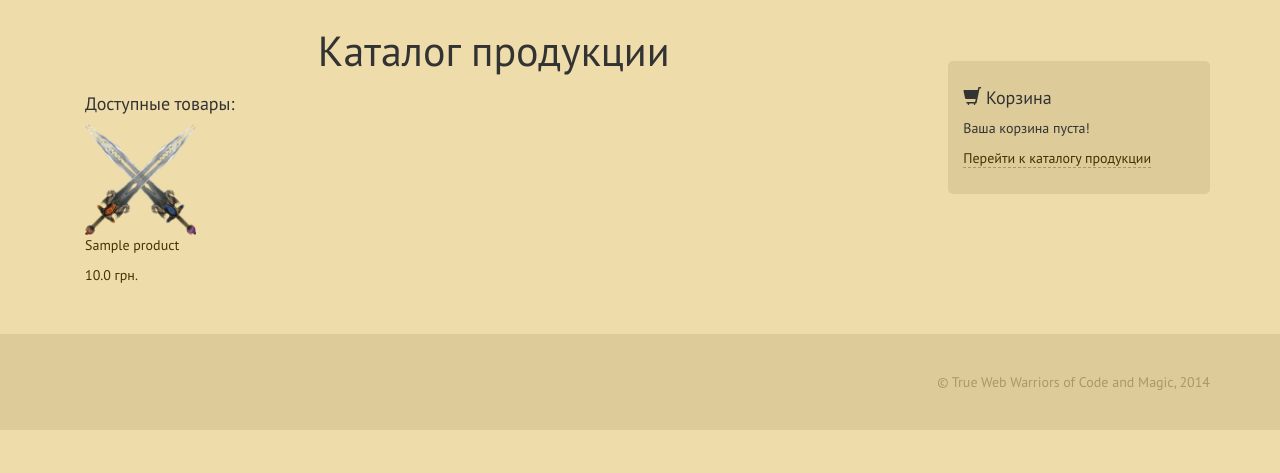
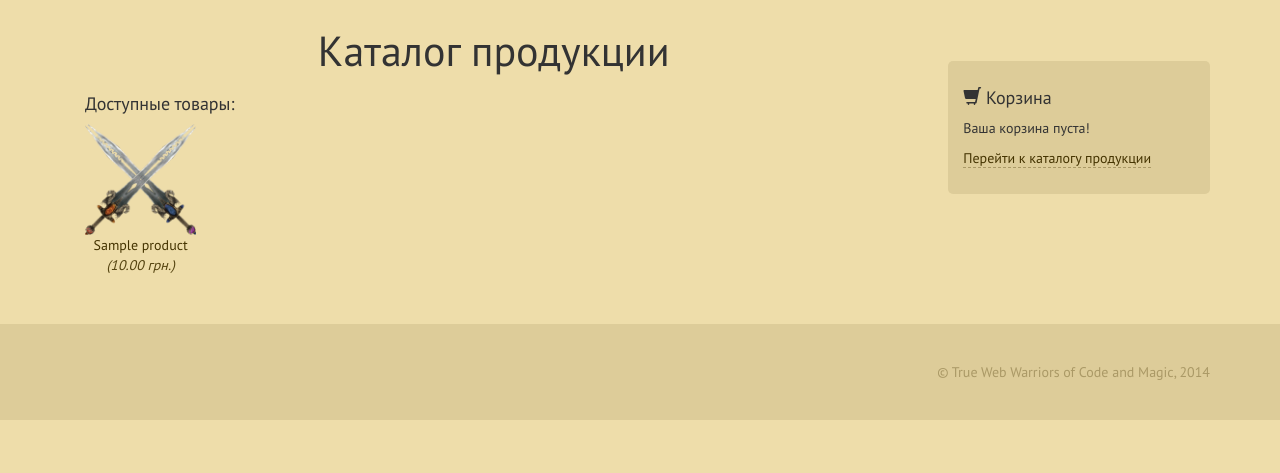
Before and after one commit to aqrln/daedrashop, a Rails app: page /products in a window 1280 px wide. Shown: the part 327-800 px from the top of the page. Run offline with Rails 7, Linux system fonts and the light colour scheme; tables that the repository leaves empty hold one stand-in row (values such as "Sample post"); style sheets or scripts are compiled from the project's sources; parts of the project's set-up code (start-up, migrations or seed data) failed here and were passed over; some libraries are stand-ins or nearby versions.

Commit message:
Minor catalog redesign

```diff
--- a/app/assets/stylesheets/main.css
+++ b/app/assets/stylesheets/main.css
@@ -94,3 +94,12 @@ nav a, nav a:hover {
   background-color: #dc9;
   transition: 0.3s ease;
 }
+
+.catalog-product-name {
+  text-align: center;
+}
+
+.catalog-price {
+  font-style: italic;
+  color: #541;
+}
--- a/app/views/products/index.html.erb
+++ b/app/views/products/index.html.erb
@@ -13,8 +13,8 @@
             <div class="col-sm-2 product">
                 <a href="<%= url_for @products[element - 1] %>">
                     <img src="/products/1.png">
-                    <p class="catalog-product-name"><%= @products[element - 1].title %></p>
-                    <p class="catalog-price"><%= @products[element - 1].price %> грн.</p>
+                    <p class="catalog-product-name"><%= @products[element - 1].title %><br>
+                    <span class="catalog-price">(<%= number_to_currency @products[element - 1].price, unit: "грн.", format: "%n %u", delimeter: " " %>)</span></p>
                 </a>
             </div>
             <% i += 1 %>
@@ -42,8 +42,8 @@
         <div class="col-sm-2 product">
             <a href="<%= url_for product %>">
                 <img src="/products/1.png">
-                <p class="catalog-product-name"><%= product.title %></p>
-                <p class="catalog-price"><%= product.price %> грн.</p>
+                <p class="catalog-product-name"><%= product.title %><br>
+                    <span class="catalog-price">(<%= number_to_currency product.price, unit: "грн.", format: "%n %u", delimeter: " " %>)</span></p>
             </a>
         </div>
         <% i += 1 %>
@@ -67,8 +67,8 @@
             <div class="col-sm-2 product">
                 <a href="<%= url_for @products[element - 1] %>">
                     <img src="/products/1.png">
-                    <p class="catalog-product-name"><%= @products[element - 1].title %></p>
-                    <p class="catalog-price"><%= @products[element - 1].price %></p>
+                    <p class="catalog-product-name"><%= @products[element - 1].title %><br>
+                    <span class="catalog-price">(<%= number_to_currency @products[element - 1].price, unit: "грн.", format: "%n %u", delimeter: " " %>)</span></p>
                 </a>
             </div>
             <% i += 1 %>
```
